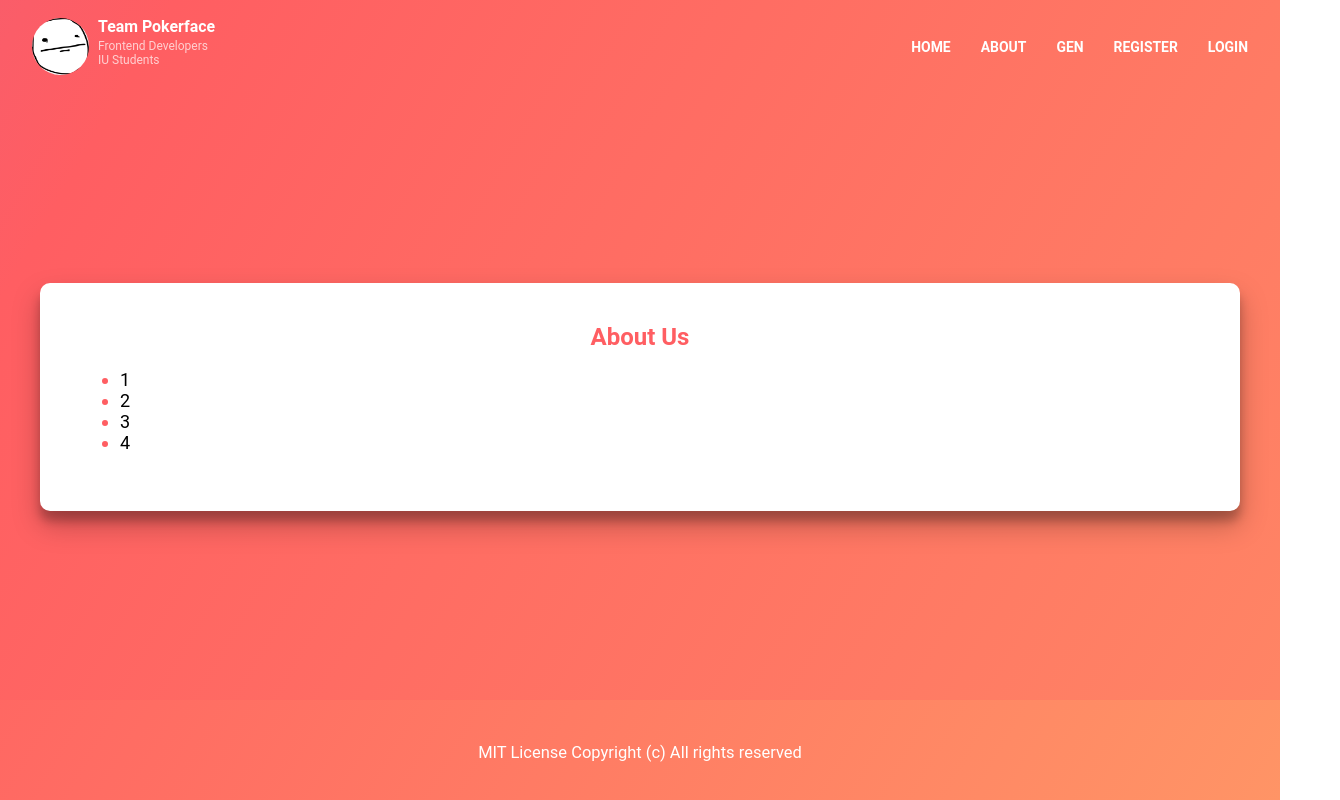
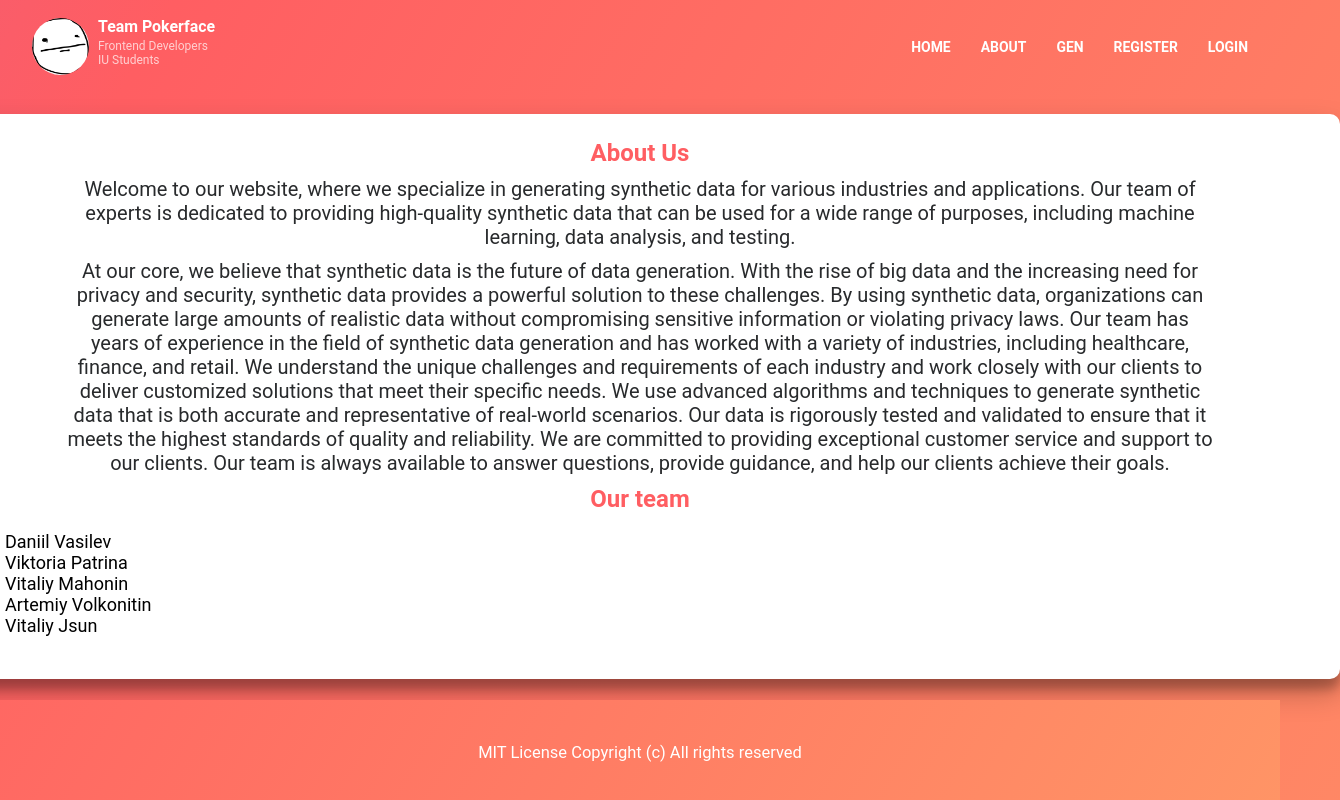
Before and after one commit to iucdcs1/fwd_synthetic, a SvelteKit app: page /about in a window 1280 px wide. Shown: the whole page, 1340 px wide, since content can reach past the window. Built offline with nearby package versions, Linux system fonts and the light colour scheme; no server answers.

Commit message:
Added filter page, added text for about and pagehome

```diff
--- a/src/routes/about/+page.svelte
+++ b/src/routes/about/+page.svelte
@@ -3,10 +3,39 @@
 
 <div class="form-container3">
 	<h2 class="about__aboutus">About Us</h2>
-	<ul class="about__list">
-		<li class="about__member"><span>1</span></li>
-		<li class="about__member"><span>2</span></li>
-		<li class="about__member"><span>3</span></li>
-		<li class="about__member"><span>4</span></li>
-	</ul>
+	<div>
+		<p class="about__weclome">
+			Welcome to our website, where we specialize in generating synthetic data for various
+			industries and applications. Our team of experts is dedicated to providing high-quality
+			synthetic data that can be used for a wide range of purposes, including machine learning, data
+			analysis, and testing.
+		</p>
+	</div>
+	<div class="about__section2">
+		<p class="about__weclome">
+			At our core, we believe that synthetic data is the future of data generation. With the rise of
+			big data and the increasing need for privacy and security, synthetic data provides a powerful
+			solution to these challenges. By using synthetic data, organizations can generate large
+			amounts of realistic data without compromising sensitive information or violating privacy
+			laws. Our team has years of experience in the field of synthetic data generation and has
+			worked with a variety of industries, including healthcare, finance, and retail. We understand
+			the unique challenges and requirements of each industry and work closely with our clients to
+			deliver customized solutions that meet their specific needs. We use advanced algorithms and
+			techniques to generate synthetic data that is both accurate and representative of real-world
+			scenarios. Our data is rigorously tested and validated to ensure that it meets the highest
+			standards of quality and reliability. We are committed to providing exceptional customer
+			service and support to our clients. Our team is always available to answer questions, provide
+			guidance, and help our clients achieve their goals.
+		</p>
+	</div>
+	<div class="about__specialists">
+		<h2 class="about__aboutus">Our team</h2>
+		<ul class="about__list">
+			<li class="about__member"><span>Daniil Vasilev</span></li>
+			<li class="about__member"><span>Viktoria Patrina</span></li>
+			<li class="about__member"><span>Vitaliy Mahonin</span></li>
+			<li class="about__member"><span>Artemiy Volkonitin</span></li>
+			<li class="about__member"><span>Vitaliy Jsun</span></li>
+		</ul>
+	</div>
 </div>
--- a/src/routes/pagehome/+page.svelte
+++ b/src/routes/pagehome/+page.svelte
@@ -4,6 +4,12 @@
 <div class="pagehome__main">
 	<div class="pagehome__container1">
 		<p class="pagehome__service">About service</p>
+		<p id="about__service">
+			Welcome to our website, where we specialize in generating synthetic data for various
+			industries and applications. Our team of experts is dedicated to providing high-quality
+			synthetic data that can be used for a wide range of purposes, including machine learning, data
+			analysis, and testing.
+		</p>
 	</div>
 	<div class="pagehome__container2">
 		<p class="pagehome__feedback">Feedback</p>
--- a/static/css/blocks/about.less
+++ b/static/css/blocks/about.less
@@ -4,11 +4,13 @@
 	background: #fff;
 	border-radius: 10px;
 	box-shadow: 0px 14px 28px rgba(0, 0, 0, 0.25), 0px 10px 10px rgba(0, 0, 0, 0.22);
-	width: 1200px;
+	width: 1400px;
 	max-width: 100%;
+	max-height: 700px;
 	position: relative;
 	padding: 40px;
 	box-sizing: border-box;
+	padding: 25px;
 }
 .about__aboutus {
 	color: #ff5e62;
@@ -24,3 +26,19 @@
 li span {
 	color: black;
 }
+
+.about__weclome {
+	text-align: center;
+	margin: 10px;
+	margin-right: 100px;
+	margin-left: 100px;
+	font-size: 20px;
+}
+
+#about__service {
+	text-align: center;
+	margin: 10px;
+	margin-right: 100px;
+	margin-left: 100px;
+	font-size: 26px;
+}
--- a/static/css/style.css
+++ b/static/css/style.css
@@ -366,11 +366,13 @@ input[type='submit']:hover {
   background: #fff;
   border-radius: 10px;
   box-shadow: 0px 14px 28px rgba(0, 0, 0, 0.25), 0px 10px 10px rgba(0, 0, 0, 0.22);
-  width: 1200px;
+  width: 1400px;
   max-width: 100%;
+  max-height: 700px;
   position: relative;
   padding: 40px;
   box-sizing: border-box;
+  padding: 25px;
 }
 .about__aboutus {
   color: #ff5e62;
@@ -385,6 +387,20 @@ input[type='submit']:hover {
 }
 li span {
   color: black;
+}
+.about__weclome {
+  text-align: center;
+  margin: 10px;
+  margin-right: 100px;
+  margin-left: 100px;
+  font-size: 20px;
+}
+#about__service {
+  text-align: center;
+  margin: 10px;
+  margin-right: 100px;
+  margin-left: 100px;
+  font-size: 26px;
 }
 .home__title {
   display: flex;
@@ -591,3 +607,51 @@ a.slide__next,
   background-color: black;
   margin: 0 10px 0 10px;
 }
+.filter__select-container {
+  background: #fff;
+  border-radius: 10px;
+  box-shadow: 0px 14px 28px rgba(0, 0, 0, 0.25), 0px 10px 10px rgba(0, 0, 0, 0.22);
+  width: 400px;
+  max-width: 100%;
+  position: relative;
+  padding: 40px;
+  box-sizing: border-box;
+  text-align: center;
+  display: flex;
+  flex-direction: column;
+}
+#filter__listselect {
+  width: 200px;
+  height: 40px;
+  text-align: center;
+  border: 2px solid #ff5e62;
+  border-radius: 10px;
+  color: #000000;
+}
+#filter__static-div {
+  display: flex;
+  flex-direction: row;
+}
+#filter__static-header {
+  color: #ff5e62;
+  margin: 12px;
+  margin-right: 30px;
+}
+#filter__dynamic-div {
+  display: flex;
+  flex-direction: row;
+  margin-top: 23px;
+}
+#filter__dynamic-header {
+  color: #ff5e62;
+  margin: 12px;
+  margin-right: 35px;
+}
+#filter__dynamic-listselect {
+  width: 200px;
+  height: 40px;
+  text-align: center;
+  border: 2px solid #ff5e62;
+  border-radius: 10px;
+  color: #000000;
+}
--- a/static/css/style.less
+++ b/static/css/style.less
@@ -50,3 +50,4 @@ h6 {
 @import 'blocks/about.less';
 @import 'blocks/home.less';
 @import 'blocks/pagehome.less';
+@import 'blocks/filter.less';
```
Also changed, not shown: src/routes/filter/+page.svelte (added, +34 -0 lines), static/css/blocks/filter.less (added, +51 -0 lines).
